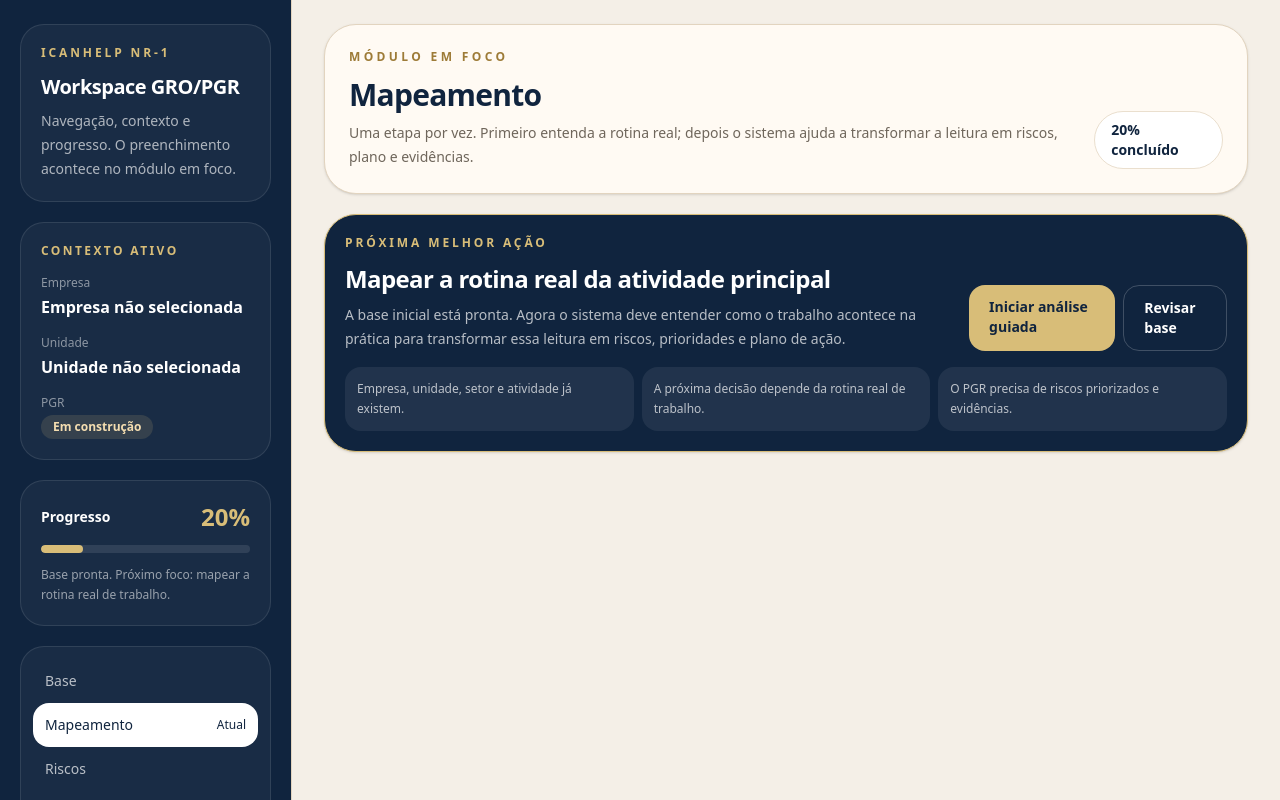
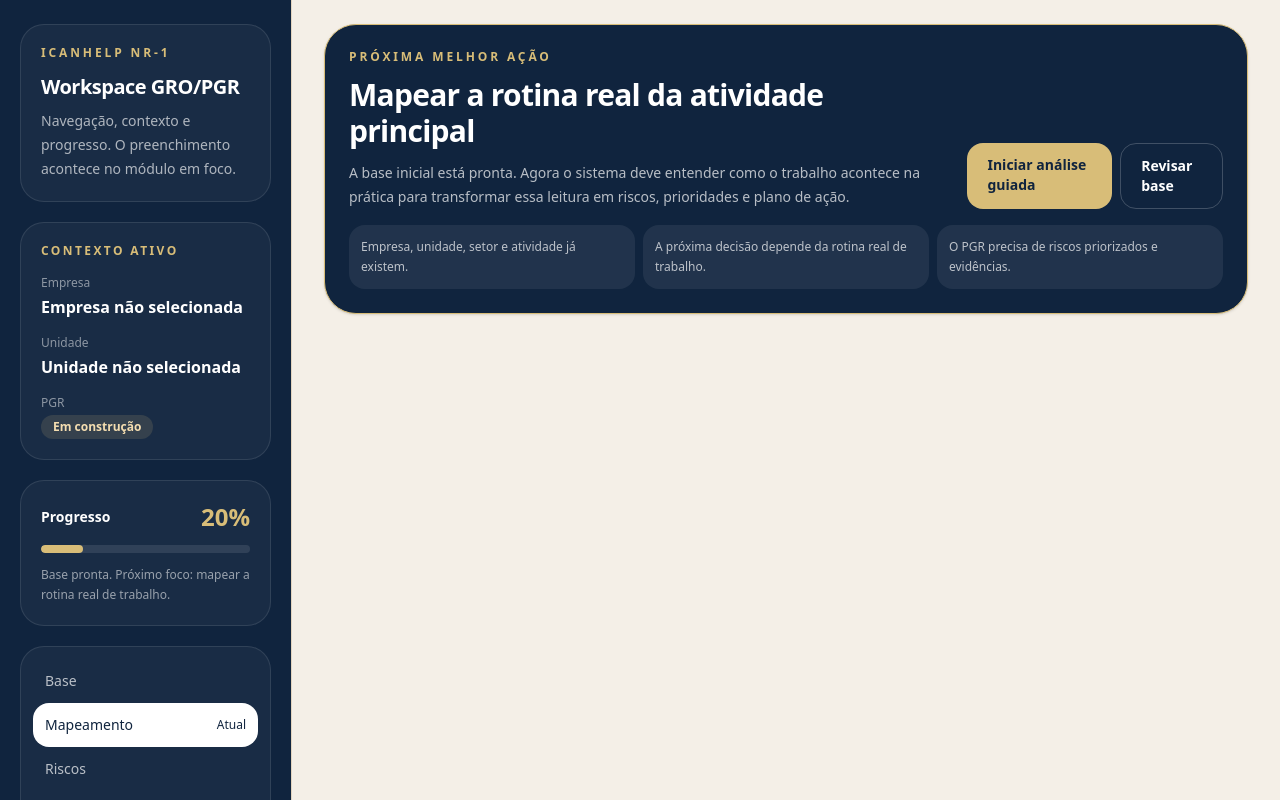
Before and after one commit to jpozza-alt/icanhelp-mvp, a Next.js app: page /dashboard/nr1/workspace-v2 in a window 1280 px wide. Shown: the top 800 px of the page. Built offline with nearby package versions, Linux system fonts and the light colour scheme.

Commit message:
ux(nr1): promote next action workspace header

```diff
--- a/src/components/nr1/Nr1WorkspaceV2Shell.tsx
+++ b/src/components/nr1/Nr1WorkspaceV2Shell.tsx
@@ -1,13 +1,6 @@
 "use client";
 
 import type { ReactNode } from "react";
-
-type Nr1WorkspaceV2Macroblock = {
-  title: string;
-  status: string;
-  description: string;
-  detail: string;
-};
 
 type Nr1WorkspaceV2ShellProps = {
   companyName?: string;
@@ -17,7 +10,6 @@ type Nr1WorkspaceV2ShellProps = {
   progressDescription?: string;
   activeModule?: string;
   modules?: string[];
-  macroblocks?: Nr1WorkspaceV2Macroblock[];
   pendingItems?: string[];
   nextBestActionLabel?: string;
   nextBestActionTitle?: string;
@@ -169,40 +161,14 @@ export default function Nr1WorkspaceV2Shell({
         </aside>
 
         <section className="px-5 py-6 lg:px-8">
-          <header className="rounded-[2rem] border border-[#e2d4bf] bg-[#fffaf3] p-6 shadow-sm">
-            <div className="flex flex-col gap-4 xl:flex-row xl:items-end xl:justify-between">
-              <div>
-                <p className="text-xs font-semibold uppercase tracking-[0.28em] text-[#9d7b37]">
-                  Módulo em foco
-                </p>
-                <h2 className="mt-3 text-3xl font-semibold tracking-tight text-[#10243e]">
-                  {activeModule}
-                </h2>
-                <p className="mt-2 max-w-3xl text-sm leading-6 text-[#6f665b]">
-                  Uma etapa por vez. Primeiro entenda a rotina real; depois o sistema ajuda a transformar a leitura em riscos, plano e evidências.
-                </p>
-              </div>
-
-              <div className="w-fit rounded-full border border-[#eadfce] bg-white px-4 py-2 text-sm font-semibold text-[#10243e]">
-                {safeProgress}% concluído
-              </div>
-            </div>
-          </header>
-
-          {topContextSlot ? (
-            <div className="mt-5">
-              {topContextSlot}
-            </div>
-          ) : null}
-
-          <section className="mt-5 rounded-[2rem] border border-[#d8bd78] bg-[#10243e] p-5 text-white shadow-sm">
+          <section className="rounded-[2rem] border border-[#d8bd78] bg-[#10243e] p-6 text-white shadow-sm">
             <p className="text-xs font-semibold uppercase tracking-[0.24em] text-[#d8bd78]">
               {nextBestActionLabel}
             </p>
             <div className="mt-3 flex flex-col gap-5 xl:flex-row xl:items-end xl:justify-between">
               <div>
-                <h3 className="text-2xl font-semibold tracking-tight">{nextBestActionTitle}</h3>
-                <p className="mt-2 max-w-3xl text-sm leading-6 text-white/70">
+                <h2 className="text-3xl font-semibold tracking-tight">{nextBestActionTitle}</h2>
+                <p className="mt-3 max-w-3xl text-sm leading-6 text-white/70">
                   {nextBestActionDescription}
                 </p>
               </div>
@@ -237,6 +203,12 @@ export default function Nr1WorkspaceV2Shell({
             </div>
           </section>
 
+          {topContextSlot ? (
+            <div className="mt-5">
+              {topContextSlot}
+            </div>
+          ) : null}
+
           {children ? <section className="mt-5">{children}</section> : null}
         </section>
       </div>
```
